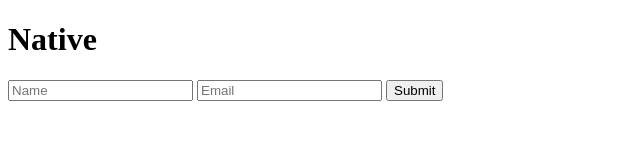
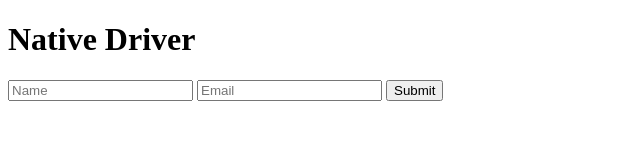
Before and after one commit to arunlalkp/mongo-client, a website: page public/index.html in a window 1280 px wide. Shown: the whole page, without its empty margins (0-640 px from the left). Drawn offline with Linux system fonts and the light colour scheme.

Commit message:
change header to Native Driver

```diff
--- a/public/index.html
+++ b/public/index.html
@@ -7,7 +7,7 @@
     <title>Mongo Client</title>
 </head>
 <body>
-        <h1>Native </h1>
+        <h1>Native Driver</h1>
 
         <form action="adduser" method="POST">
             <input type="text" placeholder="Name" name="name" required>
```
